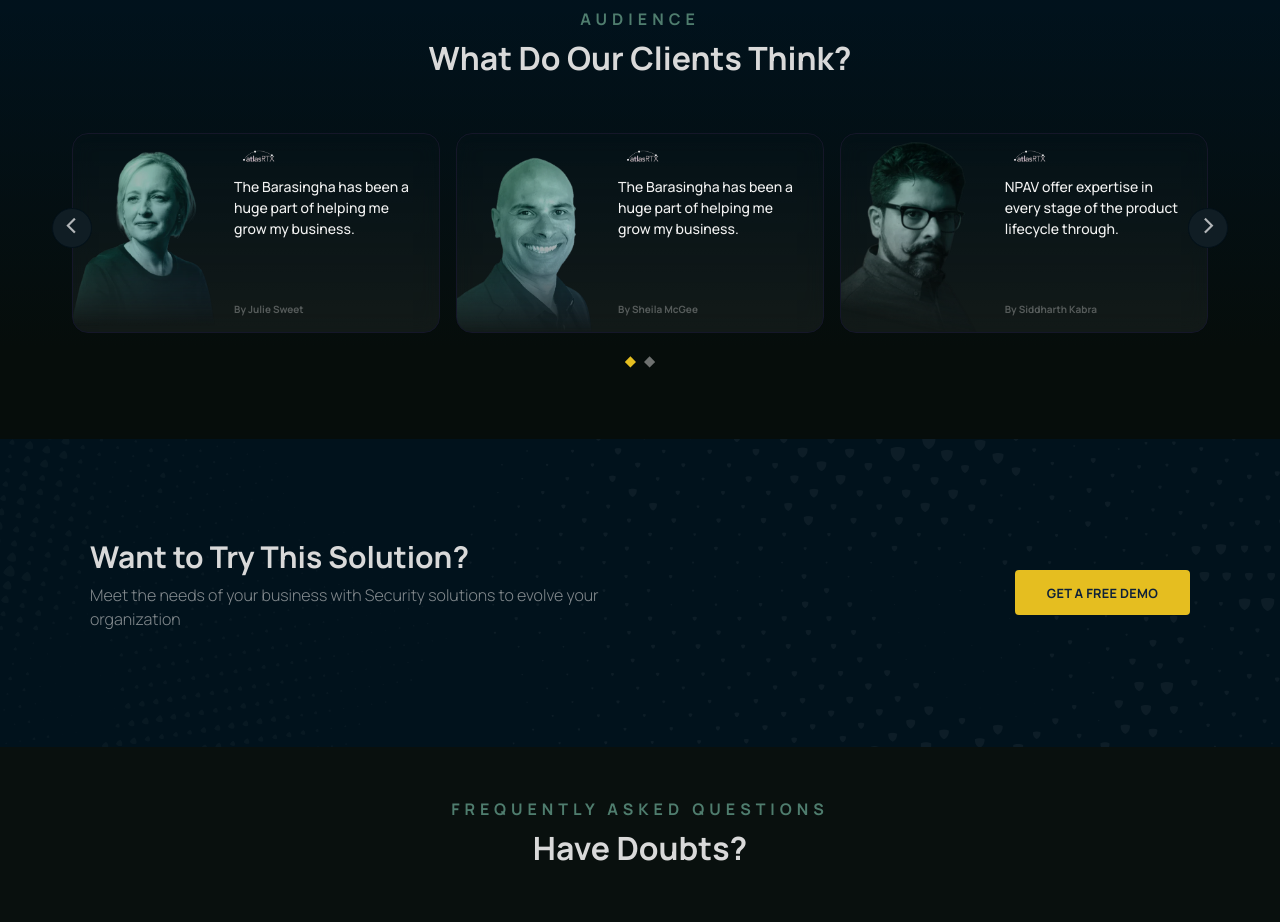
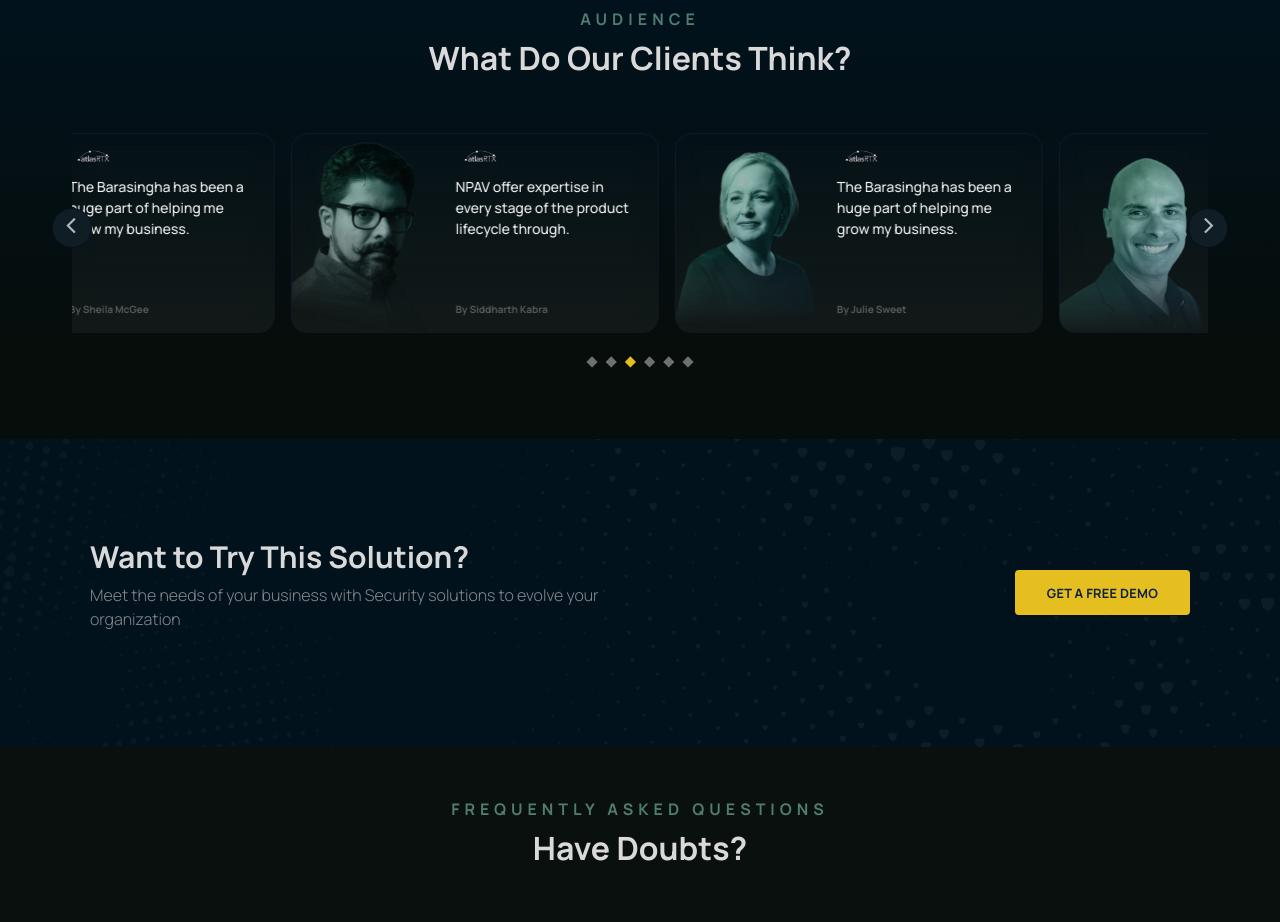
Before and after one commit to hiTushar/barasingha, a React (Create React App) app: page /productspage in a window 1280 px wide. Shown: the part 3780-4702 px from the top of the page. Built offline with nearby package versions, Linux system fonts and the light colour scheme; the HTML template or start-up script is replaced by a standard one.

Commit message:
Audience carousel autoplay

```diff
--- a/src/components/pages/Common/Audience/Audience.js
+++ b/src/components/pages/Common/Audience/Audience.js
@@ -64,8 +64,13 @@ function Audience() {
                   loop={true}
                   nav={getCurrentDimension() ? false : true}
                   dots={true}
+                  dotsEach={true}
                   margin={getCurrentDimension() ? 10 : 16}
-                  navContainerClass="owl-nav" >
+                  navContainerClass="owl-nav"
+                  autoplay={true}
+                  autoplaySpeed={3000}
+                  autoplayTimeout={3000}
+               >
                   {audiences.map((audience, index) => (
                      <div className="audience-card" key={index}>
                         <div className="left_content">
```
